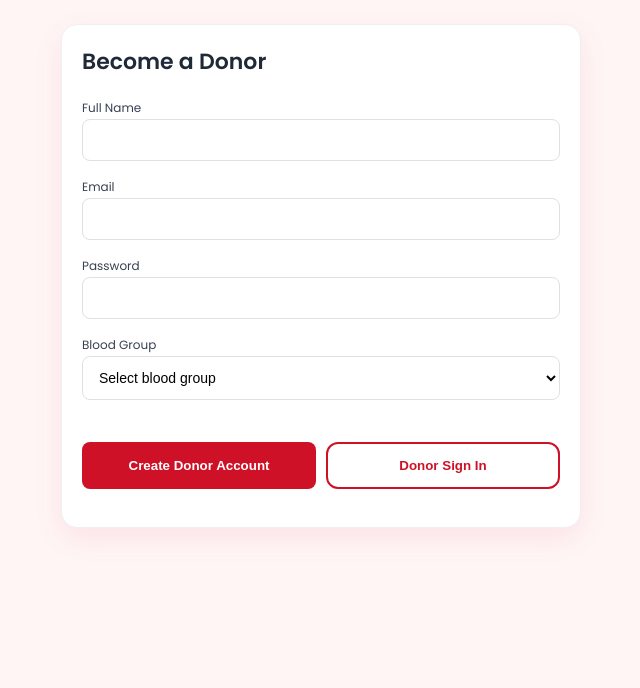
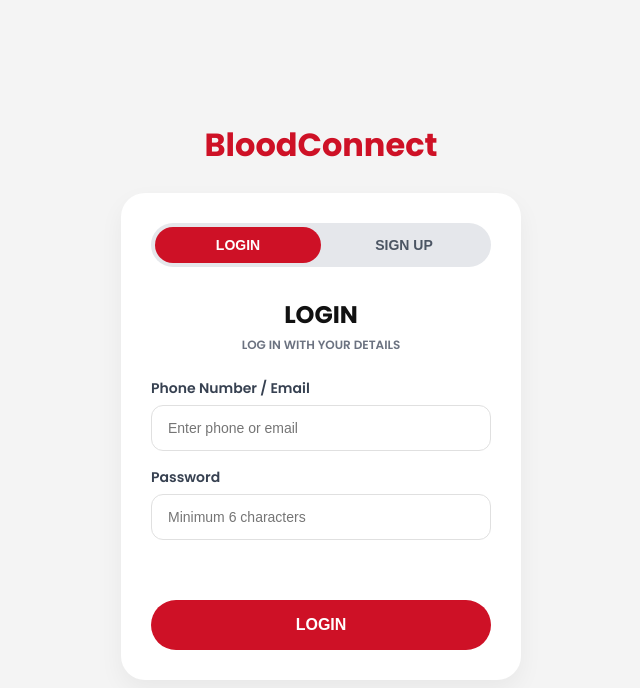
Before and after one commit to AtanuDevOps/BloodConnect01, a plain HTML site: page index.html in a window 1280 px wide. Shown: the whole page, without its empty margins (319-959 px from the left). Drawn offline with Linux system fonts and the light colour scheme; no server answers.

Commit message:
Redesign authentication UI and update signup/login form fields

```diff
--- a/auth.js
+++ b/auth.js
@@ -1,101 +1,147 @@
-// Auth (Signup + Login) using Firebase compat SDK
-// Assumes firebase-app-compat.js, firebase-auth-compat.js, firebase-firestore-compat.js and firebase-config.js are loaded
+// Unified Auth (Login + Signup) using Firebase compat SDK
 (function () {
   var app = (firebase.apps && firebase.apps.length) ? firebase.apps[0] : firebase.initializeApp(window.firebaseConfig);
   var auth = firebase.auth(app);
   var db = firebase.firestore(app);
 
-  var btnCreate = document.getElementById("btnCreate");
-  var btnSignIn = document.getElementById("btnSignIn");
-  var bloodGroupWrap = document.getElementById("bloodGroupWrap");
-  var bloodGroupInput = document.getElementById("bloodGroup");
+  // UI Elements
+  var loginToggle = document.getElementById("loginToggle");
+  var signupToggle = document.getElementById("signupToggle");
+  var toggleSelector = document.getElementById("toggleSelector");
+  var formTitle = document.getElementById("formTitle");
+  var formSubtitle = document.getElementById("formSubtitle");
+  var submitBtn = document.getElementById("submitBtn");
+  var authForm = document.getElementById("authForm");
   var errorEl = document.getElementById("error");
 
-  var selectedRole = "donor";
+  // Fields
+  var nameField = document.getElementById("nameField");
+  var signupSpecificFields = document.getElementById("signupSpecificFields");
+  var identifierInput = document.getElementById("identifier");
+  var identifierLabel = document.getElementById("identifierLabel");
+  var passwordInput = document.getElementById("password");
+
+  var isLogin = true;
 
   try {
     auth.setPersistence(firebase.auth.Auth.Persistence.LOCAL);
   } catch (_) {}
 
+  // Auth Guard
   auth.onAuthStateChanged(async function (user) {
     if (!user) return;
     try {
       window.location.href = "blood-requests.html";
     } catch (e) {
-      console.error("[Auth] Failed to route to feed:", e);
+      console.error("[Auth] Navigation error:", e);
     }
   });
 
-  bloodGroupWrap && bloodGroupWrap.classList.add("show");
-  if (bloodGroupInput) bloodGroupInput.required = true;
+  // Toggle Logic
+  function updateUI() {
+    if (isLogin) {
+      toggleSelector.style.left = "4px";
+      loginToggle.classList.add("active");
+      signupToggle.classList.remove("active");
+      formTitle.textContent = "LOGIN";
+      formSubtitle.textContent = "LOG IN WITH YOUR DETAILS";
+      submitBtn.textContent = "LOGIN";
+      nameField.style.display = "none";
+      signupSpecificFields.style.display = "none";
+    } else {
+      toggleSelector.style.left = "50%";
+      signupToggle.classList.add("active");
+      loginToggle.classList.remove("active");
+      formTitle.textContent = "SIGN UP";
+      formSubtitle.textContent = "SIGN UP WITH YOUR DETAILS";
+      submitBtn.textContent = "SIGN UP";
+      nameField.style.display = "grid";
+      signupSpecificFields.style.display = "block";
+    }
+    errorEl.textContent = "";
+  }
 
-  async function createAccount() {
+  loginToggle.addEventListener("click", function() {
+    isLogin = true;
+    updateUI();
+  });
+
+  signupToggle.addEventListener("click", function() {
+    isLogin = false;
+    updateUI();
+  });
+
+  // Validation
+  function validate() {
     errorEl.textContent = "";
-    var name = (document.getElementById("name").value || "").trim();
-    var email = (document.getElementById("email").value || "").trim();
-    var password = document.getElementById("password").value;
-    var bloodGroup = (bloodGroupInput.value || "").trim();
+    var password = passwordInput.value;
+    if (password.length < 6) {
+      errorEl.textContent = "Password must be at least 6 characters.";
+      return false;
+    }
+    return true;
+  }
+
+  // Submission
+  authForm.addEventListener("submit", async function(e) {
+    e.preventDefault();
+    if (!validate()) return;
+
+    var identifier = identifierInput.value.trim();
+    var password = passwordInput.value;
+    var email = identifier;
+
+    // Basic check: if no @, assume it's a phone and append dummy domain for Firebase auth
+    // (Firebase requires email for email/pass provider)
+    if (identifier.indexOf('@') === -1) {
+      email = identifier + "@bloodconnect.local";
+    }
+
+    submitBtn.disabled = true;
+    submitBtn.textContent = "Processing...";
+
+    try {
+      if (isLogin) {
+        // LOGIN
+        await auth.signInWithEmailAndPassword(email, password);
+        window.location.href = "blood-requests.html";
+      } else {
+        // SIGN UP
+        var name = document.getElementById("name").value.trim();
+        var bloodGroup = document.getElementById("bloodGroup").value;
+        var location = document.getElementById("location").value.trim();
 
         if (!bloodGroup) {
-      errorEl.textContent = "Blood group is required.";
-      console.warn("[Auth] Missing blood group for donor account");
-      return;
+          throw new Error("Please select your blood group.");
         }
 
-    try {
-      console.log("[Auth] Creating account…");
         var cred = await auth.createUserWithEmailAndPassword(email, password);
         var user = cred.user;
-      var uid = user.uid;
+
         if (name) {
           await user.updateProfile({ displayName: name });
         }
 
-      var data = {
+        var userData = {
           name: name,
-        email: email,
+          phone: identifier.indexOf('@') === -1 ? identifier : "",
+          email: identifier.indexOf('@') !== -1 ? identifier : "",
+          bloodGroup: bloodGroup,
+          location: location,
           role: "donor",
           profileLocked: false,
           createdAt: firebase.firestore.FieldValue.serverTimestamp()
         };
-      data.bloodGroup = bloodGroup;
 
-      console.log("[Auth] Writing Firestore users doc for uid:", uid, data);
-      await db.collection("users").doc(uid).set(data);
-      console.log("[Auth] Account created and profile saved");
+        await db.collection("users").doc(user.uid).set(userData);
+        window.location.href = "blood-requests.html";
+      }
+    } catch (err) {
+      console.error("[Auth] Error:", err);
+      errorEl.textContent = err.message || "Operation failed.";
+      submitBtn.disabled = false;
+      submitBtn.textContent = isLogin ? "LOGIN" : "SIGN UP";
+    }
+  });
 
-      window.location.href = "donor-dashboard.html";
-    } catch (err) {
-      console.error("[Auth] Create account error:", err);
-      errorEl.textContent = err && err.message ? err.message : "Signup failed";
-    }
-  }
-
-  async function signIn() {
-    errorEl.textContent = "";
-    var email = (document.getElementById("email").value || "").trim();
-    var password = document.getElementById("password").value;
-    try {
-      console.log("[Auth] Signing in…");
-      var cred = await auth.signInWithEmailAndPassword(email, password);
-      var uid = cred.user.uid;
-      console.log("[Auth] Signed in, fetching user profile:", uid);
-      var snap = await db.collection("users").doc(uid).get();
-      if (!snap.exists) {
-        console.warn("[Auth] No profile document found for uid:", uid);
-        errorEl.textContent = "Profile not found. Please contact support.";
-        return;
-      }
-      var profile = snap.data();
-      console.log("[Auth] Loaded profile:", profile);
-
-      window.location.href = "blood-requests.html";
-    } catch (err) {
-      console.error("[Auth] Sign in error:", err);
-      errorEl.textContent = err && err.message ? err.message : "Sign-in failed";
-    }
-  }
-
-  btnCreate && btnCreate.addEventListener("click", createAccount);
-  btnSignIn && btnSignIn.addEventListener("click", signIn);
 })();
--- a/index.html
+++ b/index.html
@@ -4,44 +4,65 @@
   <meta charset="utf-8">
   <meta name="viewport" content="width=device-width,initial-scale=1">
   <title>BloodConnect · Auth</title>
+  <link rel="stylesheet" href="https://cdnjs.cloudflare.com/ajax/libs/font-awesome/6.5.0/css/all.min.css" crossorigin="anonymous">
   <link rel="stylesheet" href="./signup.css">
 </head>
-<body>
-  <div class="card">
-    <h1>Become a Donor</h1>
+<body class="auth-page">
+  <div class="auth-header">
+    <h1 class="app-title">BloodConnect</h1>
+  </div>
+
+  <div class="auth-card">
+    <div class="toggle-container">
+      <div id="toggleSelector" class="toggle-selector"></div>
+      <button id="loginToggle" class="toggle-btn active">LOGIN</button>
+      <button id="signupToggle" class="toggle-btn">SIGN UP</button>
+    </div>
+
+    <div id="formTitleSection" class="form-header">
+      <h2 id="formTitle">LOGIN</h2>
+      <p id="formSubtitle">LOG IN WITH YOUR DETAILS</p>
+    </div>
 
     <form id="authForm" autocomplete="on" novalidate>
-      <div>
-        <label for="name">Full Name</label>
-        <input id="name" name="name" type="text">
+      <!-- Signup Only Fields -->
+      <div id="nameField" class="input-group" style="display: none;">
+        <label for="name">Name</label>
+        <input id="name" name="name" type="text" placeholder="Enter your name">
       </div>
-      <div>
-        <label for="email">Email</label>
-        <input id="email" name="email" type="email" required>
+
+      <!-- Common Fields -->
+      <div class="input-group">
+        <label id="identifierLabel" for="identifier">Phone Number / Email</label>
+        <input id="identifier" name="identifier" type="text" placeholder="Enter phone or email" required>
       </div>
-      <div>
+
+      <!-- Signup Only Fields -->
+      <div id="signupSpecificFields" style="display: none;">
+        <div class="input-group">
+          <label for="bloodGroup">Blood group</label>
+          <select id="bloodGroup" name="bloodGroup">
+            <option value="">Select blood group</option>
+            <option>O+</option><option>O-</option>
+            <option>A+</option><option>A-</option>
+            <option>B+</option><option>B-</option>
+            <option>AB+</option><option>AB-</option>
+          </select>
+        </div>
+        <div class="input-group">
+          <label for="location">Location</label>
+          <input id="location" name="location" type="text" placeholder="Enter your location">
+        </div>
+      </div>
+
+      <div class="input-group">
         <label for="password">Password</label>
-        <input id="password" name="password" type="password" minlength="6" required>
+        <input id="password" name="password" type="password" placeholder="Minimum 6 characters" minlength="6" required>
       </div>
-      <div id="bloodGroupWrap">
-        <label for="bloodGroup">Blood Group</label>
-        <select id="bloodGroup" name="bloodGroup">
-          <option value="">Select blood group</option>
-          <option>O+</option>
-          <option>O-</option>
-          <option>A+</option>
-          <option>A-</option>
-          <option>B+</option>
-          <option>B-</option>
-          <option>AB+</option>
-          <option>AB-</option>
-        </select>
-      </div>
+
       <div class="error" id="error"></div>
-      <div class="role-switch">
-        <button id="btnCreate" class="submit" type="button">Create Donor Account</button>
-        <button id="btnSignIn" class="role-btn" type="button">Donor Sign In</button>
-      </div>
+
+      <button id="submitBtn" class="submit-btn" type="submit">LOGIN</button>
     </form>
   </div>
 
--- a/signup.css
+++ b/signup.css
@@ -1,119 +1,159 @@
-@import url('https://fonts.googleapis.com/css2?family=Poppins:wght@400;600&display=swap');
+@import url('https://fonts.googleapis.com/css2?family=Poppins:wght@400;600;700&display=swap');
 
 :root {
   --primary: #CE1126;
   --primary-hover: #A50E1F;
-  --bg-light: #FFF5F5;
+  --bg-light: #f4f4f4;
   --text: #1F2937;
   --border: #E0E0E0;
+  --muted: #6b7280;
 }
 
 * { box-sizing: border-box }
-body {
+
+body.auth-page {
   font-family: "Poppins", sans-serif;
   margin: 0;
-  padding: 24px;
+  padding: 20px;
   min-height: 100vh;
-  display: grid;
-  place-items: start center;
-  background: var(--bg-light);
-  color: var(--text);
+  background-color: var(--bg-light);
+  display: flex;
+  flex-direction: column;
+  align-items: center;
+  justify-content: center;
 }
 
-.card {
-  width: 100%;
-  max-width: 520px;
-  background: #fff;
-  border: 1px solid #f0f0f0;
-  border-radius: 16px;
-  box-shadow: 0 10px 30px rgba(206,17,38,0.08);
-  padding: 20px;
+.auth-header {
+  margin-bottom: 24px;
+  text-align: center;
 }
 
-h1 {
-  font-size: 22px;
-  margin: 0 0 16px;
-  font-weight: 600;
+.app-title {
+  color: var(--primary);
+  font-size: 32px;
+  font-weight: 700;
+  margin: 0;
 }
 
-.role-switch {
-  display: grid;
-  grid-template-columns: 1fr 1fr;
-  gap: 10px;
-  margin-bottom: 18px;
+.auth-card {
+  width: 100%;
+  max-width: 400px;
+  background: #fff;
+  border-radius: 24px;
+  padding: 30px;
+  box-shadow: 0 10px 25px rgba(0,0,0,0.05);
 }
 
-.role-btn {
-  padding: 14px 16px;
-  border-radius: 12px;
-  font-weight: 600;
-  cursor: pointer;
-  border: 2px solid var(--primary);
-  background: #fff;
-  color: var(--primary);
-  transition: background 160ms ease, color 160ms ease, border-color 160ms ease, transform 160ms ease;
-}
-.role-btn:hover {
-  border-color: var(--primary-hover);
-  color: var(--primary-hover);
-}
-.role-btn.active {
-  background: var(--primary);
-  color: #fff;
-  border-color: var(--primary);
-}
-.role-btn.active:hover {
-  background: var(--primary-hover);
-  border-color: var(--primary-hover);
+.toggle-container {
+  display: flex;
+  background: #e5e7eb;
+  border-radius: 999px;
+  padding: 4px;
+  position: relative;
+  margin-bottom: 30px;
 }
 
-form { display: grid; gap: 12px }
-label { font-size: 12px; color: #374151 }
-input, select {
+.toggle-selector {
+  position: absolute;
+  top: 4px;
+  left: 4px;
+  width: calc(50% - 4px);
+  height: calc(100% - 8px);
+  background: var(--primary);
+  border-radius: 999px;
+  transition: all 0.3s ease;
+  z-index: 1;
+}
+
+.toggle-btn {
+  flex: 1;
+  background: none;
+  border: none;
+  padding: 10px;
+  font-size: 14px;
+  font-weight: 600;
+  color: #4b5563;
+  cursor: pointer;
+  z-index: 2;
+  transition: color 0.3s ease;
+}
+
+.toggle-btn.active {
+  color: #fff;
+}
+
+.form-header {
+  text-align: center;
+  margin-bottom: 24px;
+}
+
+#formTitle {
+  font-size: 24px;
+  font-weight: 700;
+  margin: 0 0 4px;
+  color: #111;
+}
+
+#formSubtitle {
+  font-size: 12px;
+  color: var(--muted);
+  font-weight: 600;
+  margin: 0;
+}
+
+form {
+  display: grid;
+  gap: 16px;
+}
+
+.input-group {
+  display: grid;
+  gap: 6px;
+}
+
+.input-group label {
+  font-size: 14px;
+  font-weight: 600;
+  color: #374151;
+}
+
+.input-group input, .input-group select {
   width: 100%;
-  padding: 12px;
+  padding: 14px 16px;
   border: 1px solid var(--border);
-  border-radius: 8px;
+  border-radius: 12px;
   font-size: 14px;
   background: #fff;
-  transition: border-color 160ms ease, box-shadow 160ms ease;
+  transition: all 0.2s ease;
 }
-input:focus, select:focus {
+
+.input-group input:focus, .input-group select:focus {
   outline: none;
   border-color: var(--primary);
-  box-shadow: 0 0 0 3px rgba(206,17,38,0.12);
+  box-shadow: 0 0 0 3px rgba(206,17,38,0.1);
 }
 
 .error {
-  color: #A50E1F;
-  font-size: 13px;
+  color: var(--primary);
+  font-size: 12px;
+  text-align: center;
   min-height: 18px;
 }
 
-.submit {
-  padding: 12px;
-  font-weight: 600;
-  border: none;
-  border-radius: 8px;
+.submit-btn {
+  width: 100%;
+  padding: 16px;
   background: var(--primary);
   color: #fff;
+  border: none;
+  border-radius: 999px;
+  font-size: 16px;
+  font-weight: 700;
   cursor: pointer;
-  transition: background 160ms ease, transform 160ms ease;
+  margin-top: 10px;
+  transition: background 0.2s ease;
 }
-.submit:hover {
+
+.submit-btn:hover {
   background: var(--primary-hover);
 }
-
-/* Blood group animated visibility */
-#bloodGroupWrap {
-  overflow: hidden;
-  max-height: 0;
-  opacity: 0;
-  transform: translateY(-6px);
-  transition: max-height 220ms ease, opacity 220ms ease, transform 220ms ease;
-}
-#bloodGroupWrap.show {
-  max-height: 120px;
-  opacity: 1;
-  transform: translateY(0);
-}
```
Also changed, not shown: donor-dashboard.html (+4 -4 lines). Lines whose indentation alone changed are shown as unchanged.
